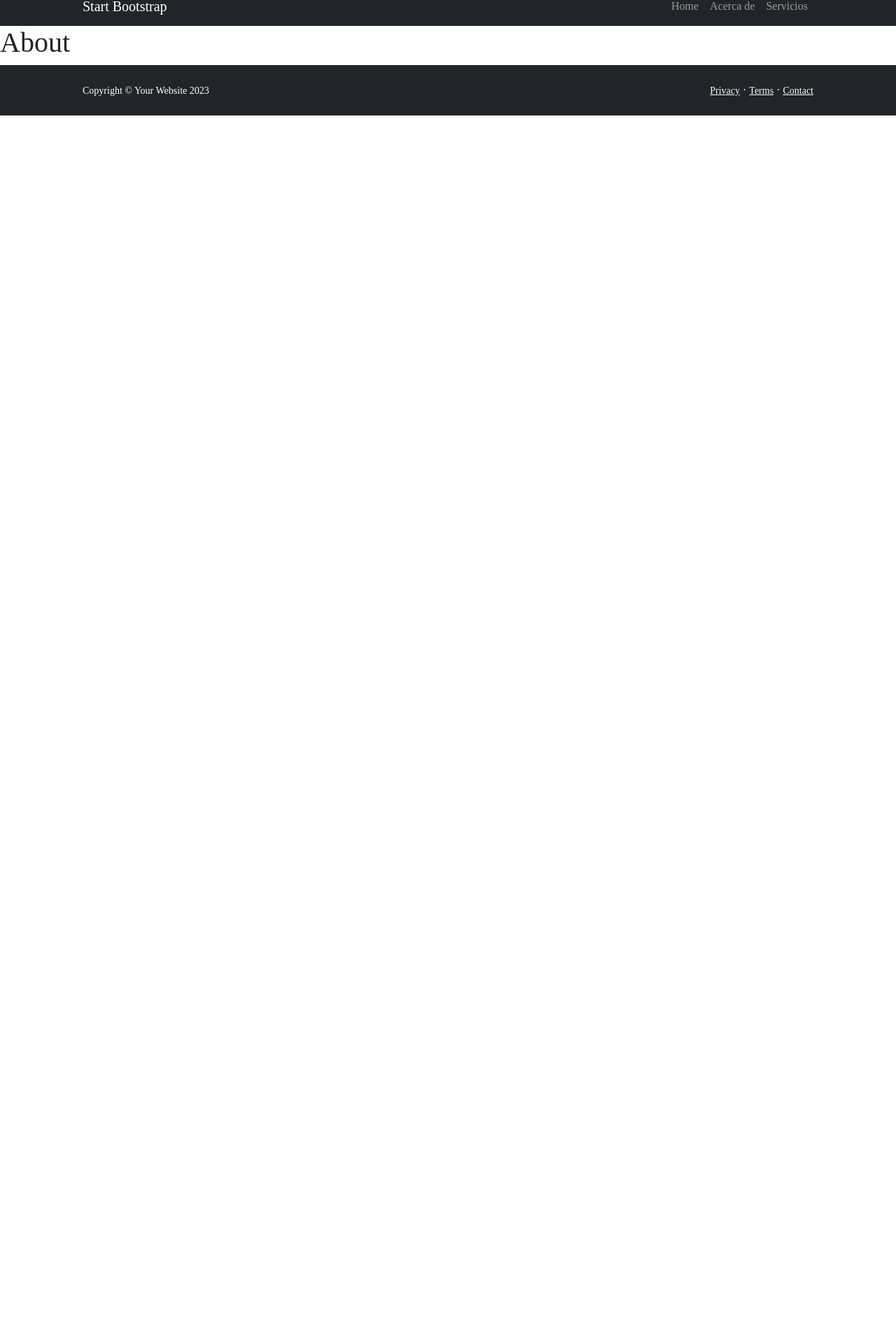
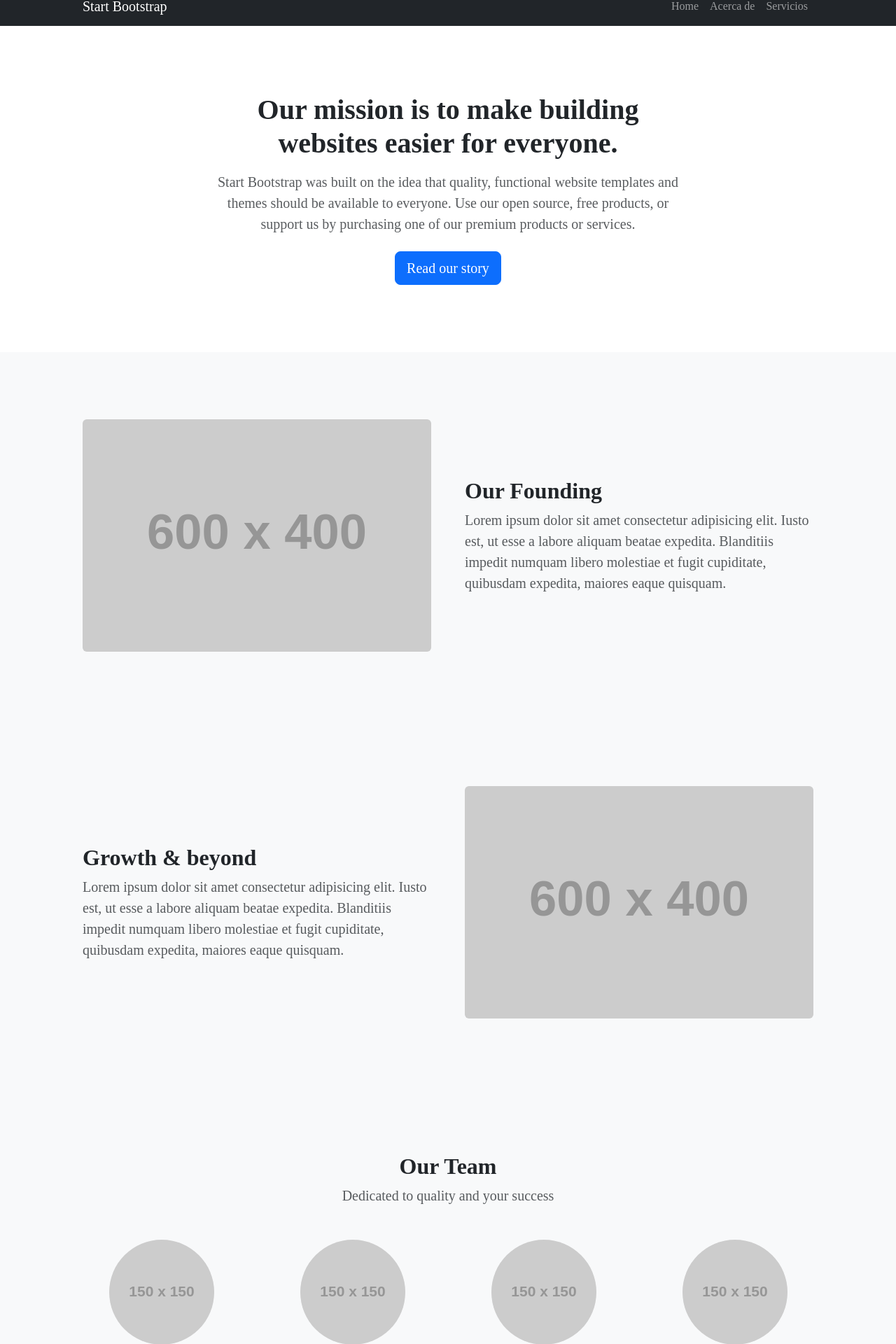
Before and after one commit to Juankyyy/vue-app, a Vue app: page /about in a window 1280 px wide. Shown: the part 19-1939 px from the top of the page at 70% size. Before the commit the page ends 800 px from the top, so only its background shows below. Built offline with nearby package versions, Linux system fonts and the light colour scheme; a web font is replaced by a local one.

Commit message:
feat: About Page

```diff
--- a/src/App.vue
+++ b/src/App.vue
@@ -5,13 +5,11 @@
 </template>
 
 <script setup>
-import BusinessNavbar from './components/Home/BusinessNavbar.vue';
+import BusinessNavbar from './components/BusinessNavbar.vue';
 import BusinessFooter from './components/BusinessFooter.vue';
 </script>
 
 <style lang="scss">
-  $background-color: #222;
-
   @font-face {
       font-family: 'Poppins';
       font-style: normal;
--- /dev/null
+++ b/src/components/About/Hero/HeroSection.vue
@@ -0,0 +1,19 @@
+<template>
+    <header class="py-5">
+        <div class="container px-5">
+            <div class="row justify-content-center">
+                <div class="col-lg-8 col-xxl-6">
+                    <div class="text-center my-5">
+                        <h1 class="fw-bolder mb-3">Our mission is to make building websites easier for everyone.</h1>
+                        <p class="lead fw-normal text-muted mb-4">Start Bootstrap was built on the idea that quality, functional website templates and themes should be available to everyone. Use our open source, free products, or support us by purchasing one of our premium products or services.</p>
+                        <a class="btn btn-primary btn-lg" href="#scroll-target">Read our story</a>
+                    </div>
+                </div>
+            </div>
+        </div>
+    </header>
+</template>
+
+<script setup>
+
+</script>
--- /dev/null
+++ b/src/components/About/Info/InfoContent.vue
@@ -0,0 +1,40 @@
+<template>
+    <div v-if="imgPosition == 'left'" class="row gx-5 align-items-center">
+        <div class="col-lg-6">
+            <img class="img-fluid rounded mb-5 mb-lg-0" :src="props.img" alt="..." />
+        </div>
+
+        <div class="col-lg-6">
+            <h2 class="fw-bolder">{{ props.title }}</h2>
+            <p class="lead fw-normal text-muted mb-0">{{ props.description }}</p>
+        </div>
+    </div>
+
+    <div v-else class="row gx-5 align-items-center">
+        <div class="col-lg-6">
+            <h2 class="fw-bolder">{{ props.title }}</h2>
+            <p class="lead fw-normal text-muted mb-0">{{ props.description }}</p>
+        </div>
+
+        <div class="col-lg-6">
+            <img class="img-fluid rounded mb-5 mb-lg-0" :src="props.img" alt="..." />
+        </div>
+    </div>
+</template>
+
+<script setup>
+import { defineProps } from 'vue';
+
+const props = defineProps({
+    img: {
+        type: String,
+        default: "https://dummyimage.com/600x400/343a40/6c757d"
+    },
+    title: String,
+    description: String,
+    imgPosition: {
+        type: String,
+        default: "left"
+    }
+})
+</script>
--- /dev/null
+++ b/src/components/About/Info/InfoSection.vue
@@ -0,0 +1,11 @@
+<template>
+    <section class="py-5 bg-light" id="scroll-target">
+        <div class="container px-5 my-5">
+            <slot />
+        </div>
+    </section>
+</template>
+
+<script setup>
+
+</script>
--- /dev/null
+++ b/src/components/About/Team/TeamMember.vue
@@ -0,0 +1,23 @@
+<template>
+    <div class="col mb-5 mb-5 mb-xl-0">
+        <div class="text-center">
+            <img class="img-fluid rounded-circle mb-4 px-4" :src="props.img" alt="..." />
+            <h5 class="fw-bolder">{{ props.name }}</h5>
+            <div class="fst-italic text-muted">{{ props.type }}</div>
+        </div>
+    </div>
+</template>
+
+<script setup>
+import { defineProps } from 'vue';
+
+const props = defineProps({
+    img: {
+        type: String,
+        default: "https://dummyimage.com/150x150/ced4da/6c757d"
+    },
+
+    name: String,
+    type: String
+})
+</script>
--- /dev/null
+++ b/src/components/About/Team/TeamSection.vue
@@ -0,0 +1,19 @@
+<template>
+    <section class="py-5 bg-light">
+        <div class="container px-5 my-5">
+            <TeamTitle title="Our Team" subtitle="Dedicated to quality and your success"/>
+
+            <div class="row gx-5 row-cols-1 row-cols-sm-2 row-cols-xl-4 justify-content-center">
+                <TeamMember name="Ibbie Eckart" type="Founder &amp; CEO" />
+                <TeamMember name="Arden Vasek" type="CFO" />
+                <TeamMember name="Toribio Nerthus" type="Operations Manager" />
+                <TeamMember name="Malvina Cilla" type="CTO" />
+            </div>
+        </div>
+    </section>
+</template>
+
+<script setup>
+import TeamTitle from './TeamTitle.vue';
+import TeamMember from './TeamMember.vue';
+</script>
--- /dev/null
+++ b/src/components/About/Team/TeamTitle.vue
@@ -0,0 +1,15 @@
+<template>
+    <div class="text-center">
+        <h2 class="fw-bolder">{{ props.title }}</h2>
+        <p class="lead fw-normal text-muted mb-5">{{ props.subtitle }}</p>
+    </div>
+</template>
+
+<script setup>
+import { defineProps } from 'vue';
+
+const props= defineProps({
+    title: String,
+    subtitle: String
+})
+</script>
--- a/src/views/AboutPage.vue
+++ b/src/views/AboutPage.vue
@@ -1,13 +1,19 @@
 <template>
-    <div>
-        <h1>About</h1>
-    </div>
+    <HeroSection />
+    <InfoSection>
+        <InfoContent title="Our Founding" description="Lorem ipsum dolor sit amet consectetur adipisicing elit. Iusto est, ut esse a labore aliquam beatae expedita. Blanditiis impedit numquam libero molestiae et fugit cupiditate, quibusdam expedita, maiores eaque quisquam."/>
+    </InfoSection>
+
+    <InfoSection>
+        <InfoContent imgPosition="right" title="Growth & beyond" description="Lorem ipsum dolor sit amet consectetur adipisicing elit. Iusto est, ut esse a labore aliquam beatae expedita. Blanditiis impedit numquam libero molestiae et fugit cupiditate, quibusdam expedita, maiores eaque quisquam."/>
+    </InfoSection>
+
+    <TeamSection />
 </template>
 
 <script setup>
-
+import HeroSection from '@/components/About/Hero/HeroSection.vue';
+import InfoSection from '@/components/About/Info/InfoSection.vue';
+import InfoContent from '@/components/About/Info/InfoContent.vue';
+import TeamSection from '@/components/About/Team/TeamSection.vue';
 </script>
-
-<style>
-
-</style>
```
Also changed, not shown: src/components/BusinessNavbar.vue (renamed from src/components/Home/BusinessNavbar.vue).
